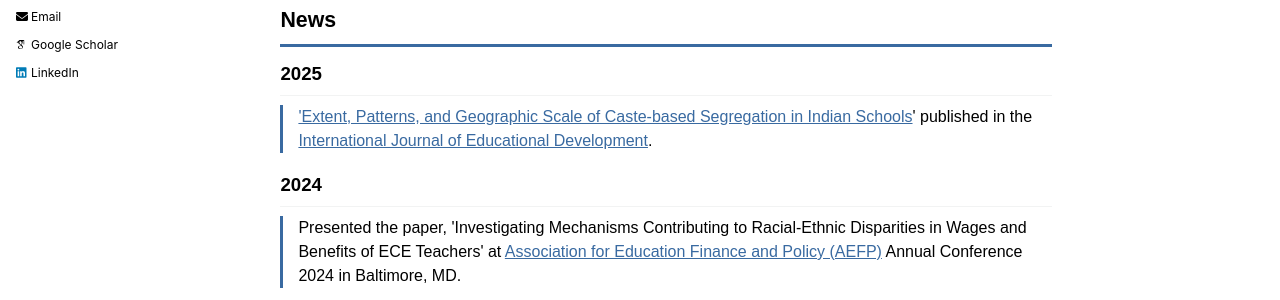
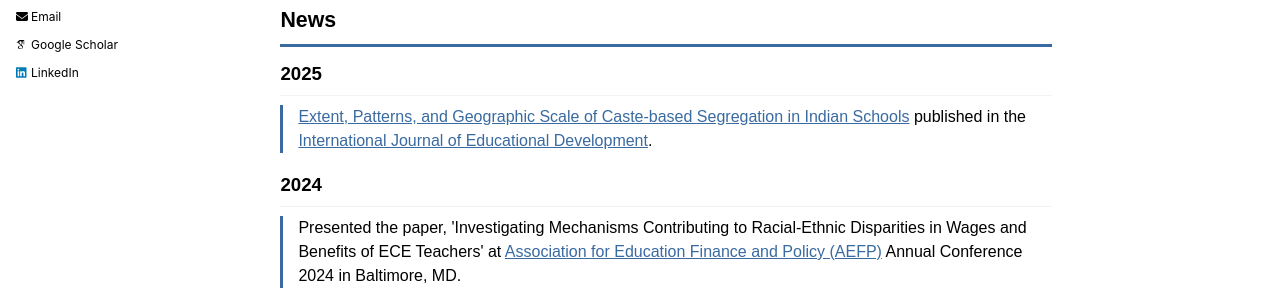
Before and after one commit to rohitha-edara/rohitha-edara.github.io, a Jekyll site: the page built from _pages/about.md, in a window 1280 px wide and 900 px high. Shown: the part 444-744 px from the top of the window. Built offline with Jekyll 4.4.1, drawn with Linux system fonts in a browser that asks for light colours; some web fonts are replaced.

Commit message:
Update about.md

```diff
--- a/_pages/about.md
+++ b/_pages/about.md
@@ -58,7 +58,7 @@ redirect_from:
 <h1 class="news-heading">News</h1>
 <h2>2025</h2>
   <div class="news-item">
-	<p><a href="https://www.sciencedirect.com/science/article/abs/pii/S0738059325001452">'Extent, Patterns, and Geographic Scale of Caste-based Segregation in Indian Schools</a>' published in the <a href="https://www.sciencedirect.com/journal/international-journal-of-educational-development">International Journal of Educational Development</a>.</p>
+	<p><a href="https://www.sciencedirect.com/science/article/abs/pii/S0738059325001452">Extent, Patterns, and Geographic Scale of Caste-based Segregation in Indian Schools</a> published in the <a href="https://www.sciencedirect.com/journal/international-journal-of-educational-development">International Journal of Educational Development</a>.</p>
   </div>
 
 <h2>2024</h2>
```
